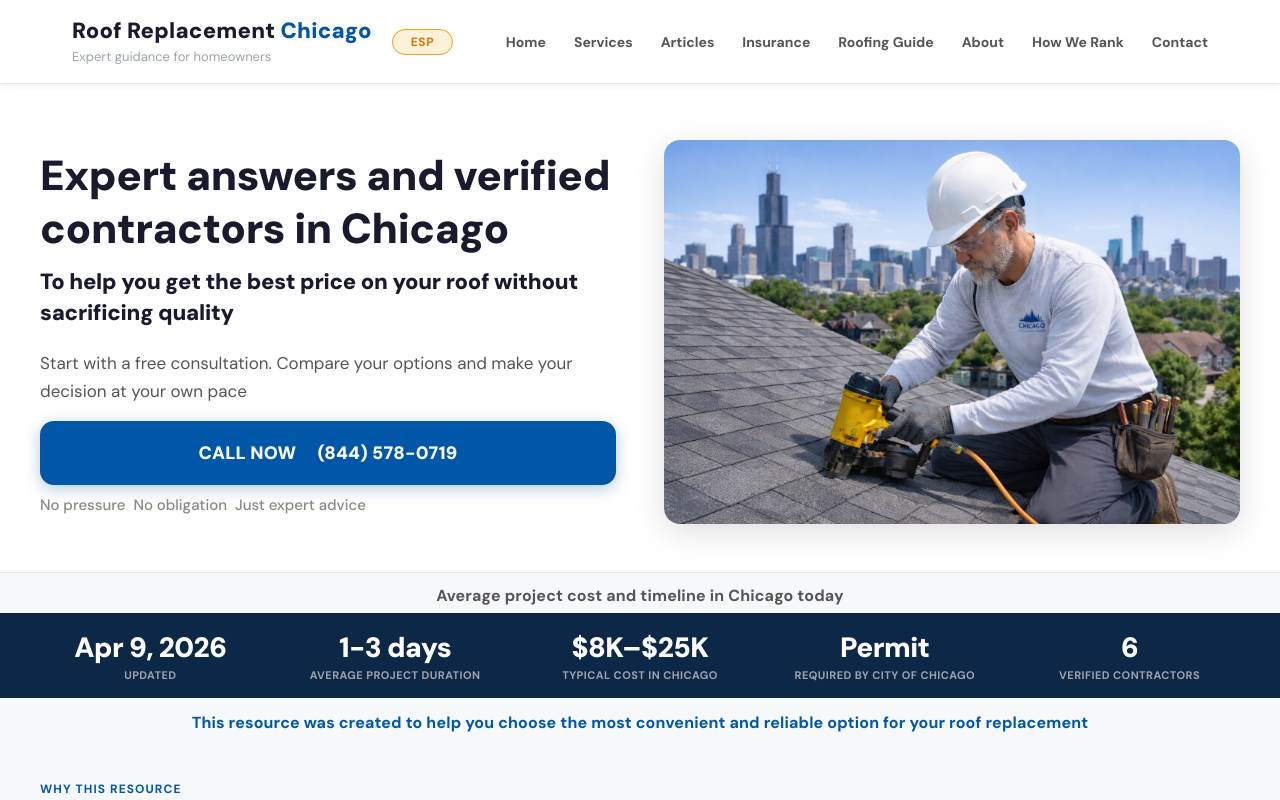
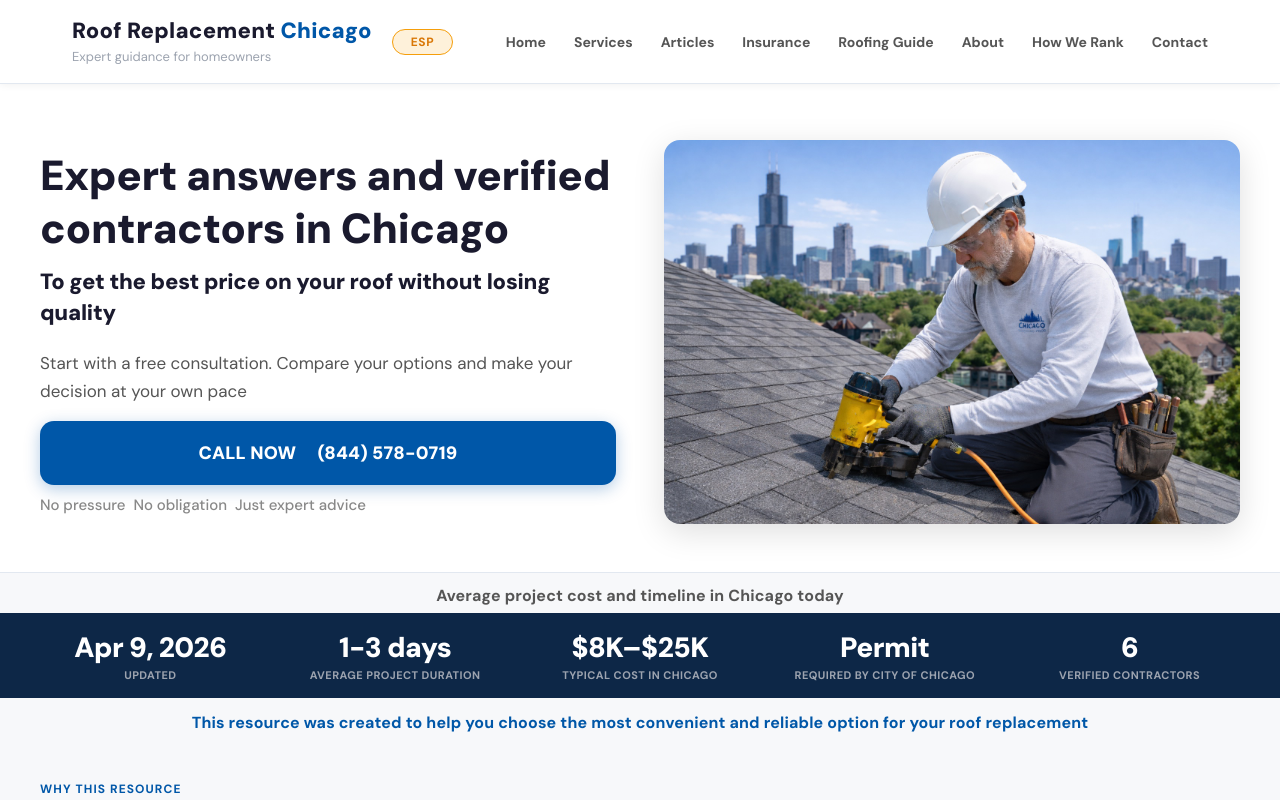
Before and after one commit to dm100usa-oss/roofreplacementchicago, a Next.js app: page / in a window 1280 px wide. Shown: the top 800 px of the page. Built offline with nearby package versions, Linux system fonts and the light colour scheme.

Commit message:
Update page.tsx

```diff
--- a/src/app/page.tsx
+++ b/src/app/page.tsx
@@ -97,7 +97,7 @@ export default function HomePage() {
             <div className={styles.heroTextCol}>
               <div className={styles.heroLeft}>
                 <h1>Expert answers and verified contractors in Chicago</h1>
-                <p className={styles.heroSubtitle}>To help you get the best price on your roof without sacrificing quality</p>
+                <p className={styles.heroSubtitle}>To get the best price on your roof without losing quality</p>
               </div>
               <div className={styles.heroRight}>
                 <p className={styles.heroBody}>Start with a free consultation. Compare your options and make your decision at your own pace</p>
```
